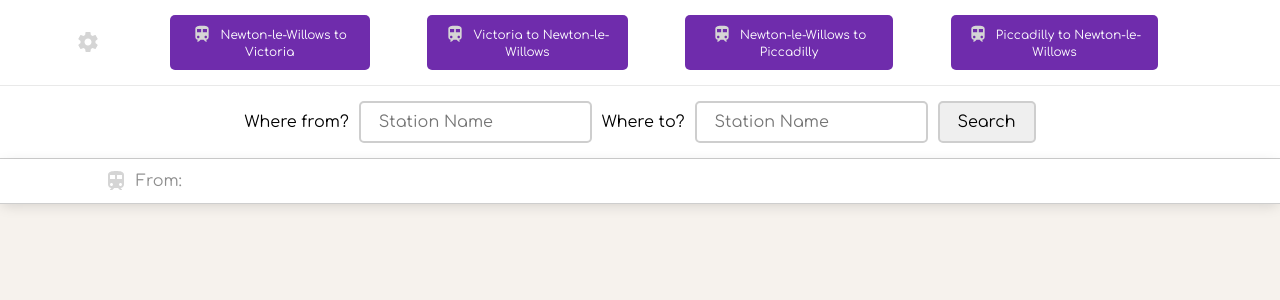
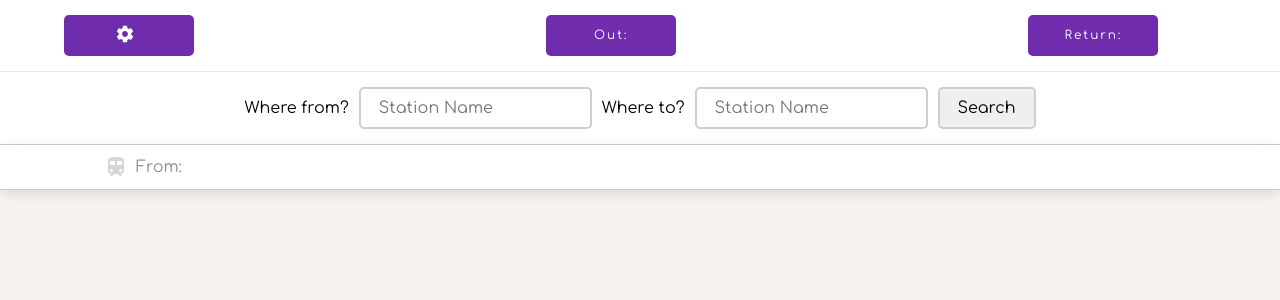
Before and after one commit to kieranphilipbrown/train-times-app, a React (Create React App) app: page / in a window 1280 px wide. Shown: the top 300 px of the page. Built offline with nearby package versions, Linux system fonts and the light colour scheme.

Commit message:
Quick access buttons now using stored cookies to persist setting.

```diff
--- a/src/components/Settings/Settings.js
+++ b/src/components/Settings/Settings.js
@@ -2,14 +2,9 @@ import React from 'react';
 import stations from '../../assets/data/stations.json';
 import { StyledSettingsContainer, SettingsContainerLeft, SettingsContainerRight, StationContainer } from './Settings.styles';
 import { ReactComponent as SettingsCloseIcon } from '../../assets/images/modal-close-icon.svg';
-import { instanceOf } from 'prop-types';
 import { withCookies, Cookies } from 'react-cookie';
 
 class Settings extends React.Component {
-
-    static propTypes = {
-        cookies: instanceOf(Cookies).isRequired
-    }
 
     state = {
         settingsStationFrom: '',
@@ -18,15 +13,8 @@ class Settings extends React.Component {
         settingsStationTo: '',
         settingsSearchTo: '',
         stationToCode: '',
-    }
-
-    handleSetStationsSubmit = (e) => {
-        e.preventDefault();
-        console.log('set stations form submitted');
-        console.log(this.state)
-
-        this.props.cookies.set('cookieFromCode', this.state.stationFromCode, { path: '/', maxAge: 2592000 }) // expires in 30 days
-        this.props.cookies.set('cookieToCode', this.state.stationToCode, { path: '/', maxAge: 2592000 }) // expires in 30 days
+        cookieFrom: '',
+        cookieTo: '',
     }
 
     findMatches = (wordToMatch, stations) => {
@@ -82,6 +70,12 @@ class Settings extends React.Component {
         });
     }
 
+    handleSetStationsSubmit = (e) => {
+        e.preventDefault();
+        this.props.cookies.set('cookieFromCode', this.state.stationFromCode, { path: '/', maxAge: 2592000 }) // expires in 30 days
+        this.props.cookies.set('cookieToCode', this.state.stationToCode, { path: '/', maxAge: 2592000 }) // expires in 30 days
+    }
+
     render() {
         const { showSettingsMenu, toggleSettingsMenu } = this.props;
         const { settingsSearchFrom, settingsSearchTo } = this.state;
@@ -100,7 +94,7 @@ class Settings extends React.Component {
                                     id={'settingsStationFrom'}
                                     name={'settingsStationFrom'}
                                     type={'text'}
-                                    placeholder={'Station Name'}
+                                    placeholder={this.props.cookies.cookies.cookieFromCode}
                                     value={this.state.settingsStationFrom}
                                     onChange={(e) => this.displayMatches(e, "from")}
                                 />
@@ -124,7 +118,7 @@ class Settings extends React.Component {
                                     id={'settingsStationTo'}
                                     name={'settingsStationTo'}
                                     type={'text'}
-                                    placeholder={'Station Name'}
+                                    placeholder={this.props.cookies.cookies.cookieToCode}
                                     value={this.state.settingsStationTo}
                                     onChange={(e) => this.displayMatches(e, "to")}
                                 />
--- a/src/components/TrainList/TrainList.js
+++ b/src/components/TrainList/TrainList.js
@@ -9,31 +9,8 @@ import Card from '../Card/Card';
 import { Wrapper } from '../../assets/Styled/Utility/Utility';
 import Search from '../Search/Search';
 import Settings from '../Settings/Settings';
-import { ReactComponent as TrainIcon } from '../../assets/images/train-icon.svg';
 import { ReactComponent as SettingsIcon } from '../../assets/images/settings-icon.svg';
-
-const buttonData = [
-	{
-		id: 'NLW',
-		destination: 'MCV',
-		label: 'Newton-le-Willows to Victoria',
-	},
-	{
-		id: 'MCV',
-		destination: 'NLW',
-		label: 'Victoria to Newton-le-Willows',
-	},
-	{
-		id: 'NLW',
-		destination: 'MAN',
-		label: 'Newton-le-Willows to Piccadilly',
-	},
-	{
-		id: 'MAN',
-		destination: 'NLW',
-		label: 'Piccadilly to Newton-le-Willows',
-	},
-];
+import { withCookies } from 'react-cookie';
 
 class TrainList extends React.Component {
 
@@ -47,7 +24,8 @@ class TrainList extends React.Component {
 		showModal: false,
 		selectedTrain: {},
 		showSettingsMenu: false,
-		targetElement: null
+		quickButtonFrom: '',
+		quickButtonTo: '',
 	}
 
 	trainListCallback = (e) => {
@@ -137,23 +115,24 @@ class TrainList extends React.Component {
 
 	render() {
 		const { trainList, stationName, trainFetchError, isLoading, showModal, selectedTrain, showSettingsMenu } = this.state;
+		console.log("Trainlist state: ", this.state);
+		console.log(this.props.cookies.cookies.cookieFromCode)
+        console.log(this.props.cookies.cookies.cookieToCode)
 		return (
 			<>
 				<Loader showLoader={isLoading} />
 				<Settings showSettingsMenu={showSettingsMenu} toggleSettingsMenu={() => this.toggleSettingsMenu()} />
 				<main>
 					<ButtonContainer>
-						<SettingsButton onClick={this.toggleSettingsMenu}>
+						<TrainButton onClick={this.toggleSettingsMenu}>
 							<SettingsIcon />
-						</SettingsButton>
-						{
-							buttonData.map((button, i) =>
-								<TrainButton key={`${button.id}-${i}`} id={button.id} data-des={button.destination} onClick={this.trainListCallback}>
-									<TrainIcon />
-									{button.label}
-								</TrainButton>
-							)
-						}
+						</TrainButton>
+						<TrainButton id={this.props.cookies.cookies.cookieFromCode} data-des={this.props.cookies.cookies.cookieToCode} onClick={this.trainListCallback}>
+							<span>Out: </span>{this.props.cookies.cookies.cookieFromCode}
+						</TrainButton>
+						<TrainButton id={this.props.cookies.cookies.cookieToCode} data-des={this.props.cookies.cookies.cookieFromCode} onClick={this.trainListCallback}>
+							<span>Return: </span>{this.props.cookies.cookies.cookieToCode}
+						</TrainButton>
 					</ButtonContainer>
 					<ErrorMessage showErrorMessage={trainFetchError} />
 					<Search onSubmit={fields => this.searchSubmit(fields)} />
@@ -177,11 +156,6 @@ class TrainList extends React.Component {
 const size = {
 	tablet: '768px',
 	desktop: '960px'
-}
-
-const device = {
-	tablet: `(min-width: ${size.tablet})`,
-	desktop: `(min-width: ${size.desktop})`
 }
 
 const SettingsButton = styled.button`
@@ -270,6 +244,12 @@ const TrainButton = styled.button`
 		vertical-align: middle;
 		width: 20px;
 	}
+
+	span {
+		font-size: 12px;
+		letter-spacing: 2px;
+		text-transform: capitalize;
+	}
 `;
 
 const Grid = styled.ul`
@@ -283,7 +263,7 @@ const Grid = styled.ul`
 	padding-left: 0;
 `;
 
-export default TrainList;
+export default withCookies(TrainList);
 
 TrainList.propTypes = {
 	title: PropTypes.string,
```
